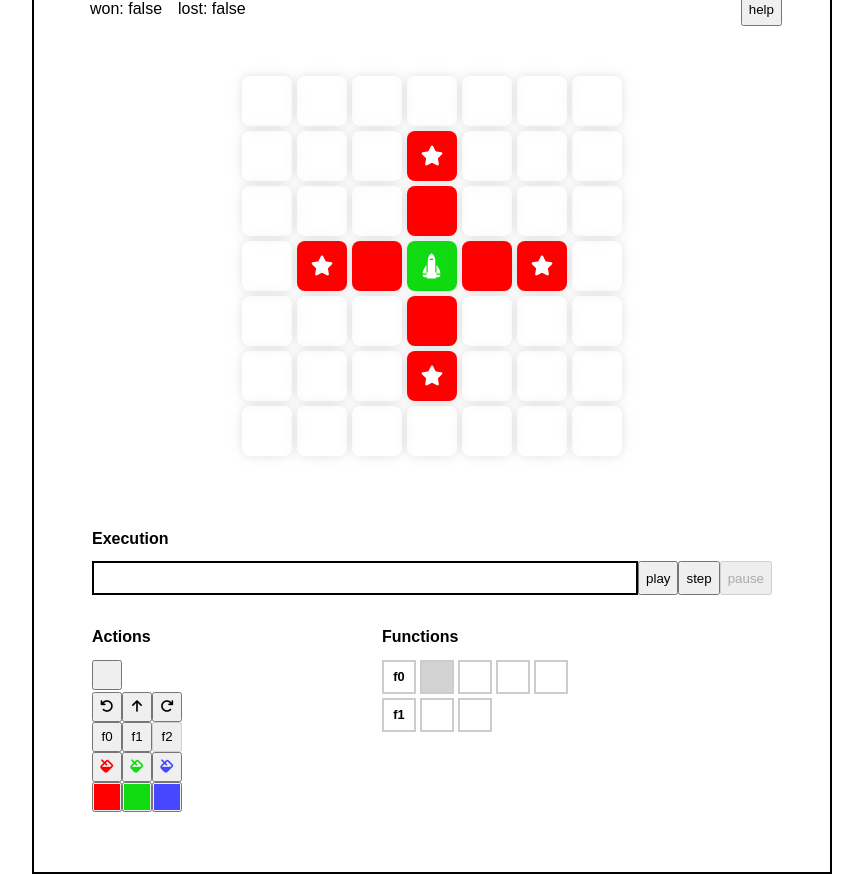
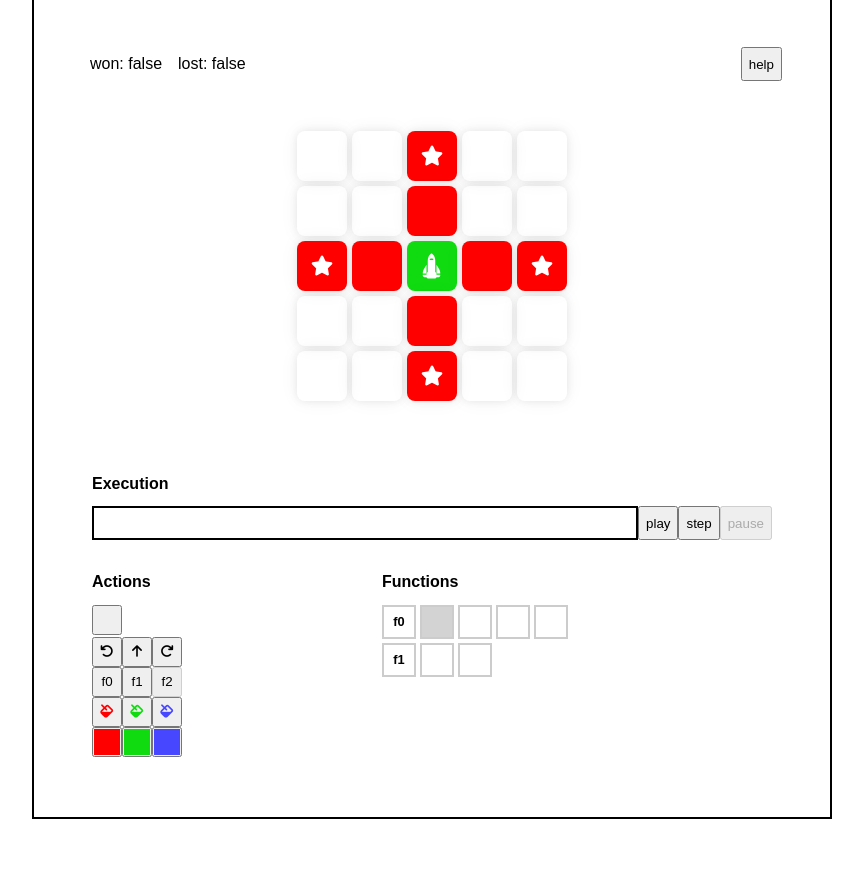
Before and after one commit to daniellionel01/logic-game, a Vue app: page / in a window 1280 px wide. Shown: the whole page, without its empty margins (216-1079 px from the left). After the commit the page ends 819 px from the top, so only its background shows below. Built offline with nearby package versions, Linux system fonts and the light colour scheme.

Commit message:
restructure data store for more minimalistic and modular level system

```diff
--- a/src/components/Cell.vue
+++ b/src/components/Cell.vue
@@ -1,66 +1,71 @@
 <template>
   <div id="cell" :style="cellStyle">
-    <span id="star" v-if="data.star && !data.collected">
-      <i class="fas fa-star"></i>
-    </span>
     <span id="ship" v-if="isShip" :style="shipStyle">
       <i class="fas fa-space-shuttle"></i>
+    </span>
+    <span id="star" v-if="star && !star.collected">
+      <i class="fas fa-star"></i>
     </span>
   </div>
 </template>
 
 <script lang="ts">
-import { defineComponent, PropType, computed, watch } from 'vue'
+import { defineComponent, computed, watch } from 'vue'
 import { useStore, Cell , Color, Direction } from '../store'
 
 export default defineComponent({
   name: 'Cell',
   props: {
-    index: {
+    row: {
       type: Number,
       required: true
     },
-    data: {
-      type: Object as PropType<Cell>,
+    col: {
+      type: Number,
       required: true
     }
   },
   setup: (props) => {
     const store = useStore()
 
-    const background = computed(() => store.getters.getCSSColor(props.data.color))
+    const cell = computed(() => {
+      const instore = store.state.grid.cells.find(c => c.row === props.row && c.col === props.col)
+      return instore || { row: props.row, col: props.col, color: Color.NONE } as Cell
+    })
 
-    const row = computed(() => store.getters.getRowByIndex(props.index))
-    const col = computed(() => store.getters.getColByIndex(props.index))
-    const isShip = computed(() => store.state.ship.row === row.value && store.state.ship.col === col.value)
+    const background = computed(() => store.getters.getCSSColor(cell.value.color))
+
+    const isShip = computed(() => store.state.grid.ship.row === props.row && store.state.grid.ship.col === props.col)
+    const star = computed(() => store.state.grid.stars.find(star => star.row === props.row && star.col === props.col))
 
     watch(
       () => isShip.value,
       (value) => {
-        if (!value || !props.data.star || props.data.collected) return
-        store.commit("collect", props.index)
+        if (!value || !star.value || star.value?.collected) return
+        store.commit("collect", { row: props.row, col: props.col })
       }
     )
 
     const cellStyle = computed(() => ({
       "borderRadius": "8px",
       "box-shadow": "0 0 8px 0 rgba(0, 0, 0, 0.08), 0 0 20px 0 rgba(0, 0, 0, 0.05)",
-      ...(props.data.color ? { "background": background.value } : {}),
-      ...(props.data.color === Color.NONE ? { border: "" } : {})
+      ...(cell.value.color ? { "background": background.value } : {}),
+      ...(cell.value.color === Color.NONE ? { border: "" } : {})
     }))
 
     const shipStyle = computed(() => ({
-      "color": props.data.color === Color.NONE ? "black" : "white",
-      ...(store.state.ship.direction === Direction.TOP ? { "transform": "rotate(-90deg)" } : {}),
-      ...(store.state.ship.direction === Direction.RIGHT ? { "transform": "rotate(0deg)" } : {}),
-      ...(store.state.ship.direction === Direction.BOTTOM ? { "transform": "rotate(90deg)" } : {}),
-      ...(store.state.ship.direction === Direction.LEFT ? { "transform": "rotate(180deg)" } : {})
+      "color": cell.value.color === Color.NONE ? "black" : "white",
+      ...(store.state.grid.ship.direction === Direction.TOP ? { "transform": "rotate(-90deg)" } : {}),
+      ...(store.state.grid.ship.direction === Direction.RIGHT ? { "transform": "rotate(0deg)" } : {}),
+      ...(store.state.grid.ship.direction === Direction.BOTTOM ? { "transform": "rotate(90deg)" } : {}),
+      ...(store.state.grid.ship.direction === Direction.LEFT ? { "transform": "rotate(180deg)" } : {})
     }))
 
     return {
       cellStyle,
       isShip,
-      shipStyle
+      shipStyle,
+      star
     }
   }
 })
--- a/src/components/Commands.vue
+++ b/src/components/Commands.vue
@@ -51,7 +51,7 @@ export default defineComponent({
     const functionRows = computed(() => Math.ceil(store.state.functions.length / 3))
 
     return {
-      functions: store.state.functions,
+      functions: computed(() => store.state.functions),
       functionRows,
 
       IT_PASS: InstructionType.PASS,
--- a/src/components/Game.vue
+++ b/src/components/Game.vue
@@ -26,6 +26,11 @@ export default defineComponent({
   setup: () => {
     const store = useStore()
 
+    onMounted(() => {
+      store.commit("loadLevel")
+      store.commit("resetLevel")
+    })
+
     let interval: number | undefined;
     watch(
       () => store.state.playing,
@@ -50,10 +55,6 @@ export default defineComponent({
         deep: true
       }
     )
-
-    onMounted(() => {
-      store.commit("resetLevel")
-    })
   }
 })
 </script>
--- a/src/components/Grid.vue
+++ b/src/components/Grid.vue
@@ -1,7 +1,12 @@
 <template>
   <div id="grid">
-    <div id="grid-container" :style="cellStyle">
-        <Cell v-for="(cell, index) in cells" :key="index" :data="cell" :index="index" class="cell" />
+    <div id="grid-container" :style="containerStyle">
+      <template v-for="row in rows" :key="row">
+        <template v-for="col in rows" :key="col">
+          <Cell :row="row" :col="col" class="cell" />
+        </template>
+      </template>
+        <!--<Cell v-for="(cell, index) in cells" :key="index" :data="cell" :index="index" class="cell" />-->
     </div>
   </div>
 </template>
@@ -19,17 +24,22 @@ export default defineComponent({
   setup: () => {
     const store = useStore()
 
-    const cellStyle = computed(() => ({
+    const rows = computed(() => Array.from(Array(store.getters.height).keys()).map(row => row + 1))
+    const cols = computed(() => Array.from(Array(store.getters.width).keys()).map(col => col + 1))
+
+    const containerStyle = computed(() => ({
       'display': 'grid',
-      'gridTemplateColumns': Array.from(Array(store.state.grid.cols).keys()).map(_ => "1fr").join(" "),
+      'gridTemplateColumns': Array.from(Array(store.getters.width).keys()).map(_ => "1fr").join(" "),
       'gap': '5px'
     }))
 
-    const cells = computed(() => store.state.cells)
+    const cells = computed(() => store.state.grid.cells)
 
     return {
+      rows,
+      cols,
       cells,
-      cellStyle
+      containerStyle
     }
   }
 })
--- a/src/store.ts
+++ b/src/store.ts
@@ -7,15 +7,6 @@ export enum Color {
     GREEN,
     BLUE
 }
-export interface Cell {
-    star: boolean
-    color: Color
-    collected: boolean
-}
-export interface Grid {
-    rows: number
-    cols: number
-}
 
 export enum Direction {
     TOP,
@@ -24,9 +15,16 @@ export enum Direction {
     LEFT
 }
 
-export interface Ship {
-    row: number
+export interface GridCoordinate {
+    row: number,
     col: number
+}
+
+export interface Cell extends GridCoordinate {
+    color: Color
+}
+
+export interface Ship extends GridCoordinate {
     direction: Direction
 }
 
@@ -57,19 +55,35 @@ export interface SelectedInstruction {
     instructionIndex: number
 }
 
+export interface CellConfig extends GridCoordinate {
+    color: Color,
+}
+
+export interface Star extends GridCoordinate {
+    collected: boolean
+}
+
 export interface Level {
-    grid: Grid
     ship: Ship
-    cells: Cell[]
+    cells: CellConfig[],
+    stars: GridCoordinate[],
+    functions: number[],
+    paintAvailability: {
+        red: boolean,
+        green: boolean,
+        blue: boolean
+    }
 }
 
 export interface State {
     levels: Level[]
-    currentLevel: number
-    ship: Ship
-    grid: Grid
-    cells: Cell[]
-    functions: Function[]
+    currentLevelIndex: number,
+    grid: {
+        ship: Ship,
+        cells: Cell[],
+        stars: Star[]
+    },
+    functions: Function[],
     stack: Instruction[]
     selectedInstruction: SelectedInstruction
     step: number
@@ -82,84 +96,36 @@ export const store = createStore<State>({
         levels: [
             {
                 ship: {
-                    row: 3,
-                    col: 3,
-                    direction: Direction.TOP
+                    row: 3, col: 3, direction: Direction.TOP
                 },
-                grid: {
-                    rows: 7,
-                    cols: 7,
-                },
+                functions: [4, 2],
+                paintAvailability: { red: false, green: false, blue: false },
                 cells: [
-                    { star: false, collected: false, color: Color.NONE },
-                    { star: false, collected: false, color: Color.NONE },
-                    { star: false, collected: false, color: Color.NONE },
-                    { star: false, collected: false, color: Color.NONE },
-                    { star: false, collected: false, color: Color.NONE },
-                    { star: false, collected: false, color: Color.NONE },
-                    { star: false, collected: false, color: Color.NONE },
-                    { star: false, collected: false, color: Color.NONE },
-                    { star: false, collected: false, color: Color.NONE },
-                    { star: false, collected: false, color: Color.NONE },
-                    { star: true, collected: false, color: Color.RED },
-                    { star: false, collected: false, color: Color.NONE },
-                    { star: false, collected: false, color: Color.NONE },
-                    { star: false, collected: false, color: Color.NONE },
-                    { star: false, collected: false, color: Color.NONE },
-                    { star: false, collected: false, color: Color.NONE },
-                    { star: false, collected: false, color: Color.NONE },
-                    { star: false, collected: false, color: Color.RED },
-                    { star: false, collected: false, color: Color.NONE },
-                    { star: false, collected: false, color: Color.NONE },
-                    { star: false, collected: false, color: Color.NONE },
-                    { star: false, collected: false, color: Color.NONE },
-                    { star: true, collected: false, color: Color.RED },
-                    { star: false, collected: false, color: Color.RED },
-                    { star: false, collected: false, color: Color.GREEN },
-                    { star: false, collected: false, color: Color.RED },
-                    { star: true, collected: false, color: Color.RED },
-                    { star: false, collected: false, color: Color.NONE },
-                    { star: false, collected: false, color: Color.NONE },
-                    { star: false, collected: false, color: Color.NONE },
-                    { star: false, collected: false, color: Color.NONE },
-                    { star: false, collected: false, color: Color.RED },
-                    { star: false, collected: false, color: Color.NONE },
-                    { star: false, collected: false, color: Color.NONE },
-                    { star: false, collected: false, color: Color.NONE },
-                    { star: false, collected: false, color: Color.NONE },
-                    { star: false, collected: false, color: Color.NONE },
-                    { star: false, collected: false, color: Color.NONE },
-                    { star: true, collected: false, color: Color.RED },
-                    { star: false, collected: false, color: Color.NONE },
-                    { star: false, collected: false, color: Color.NONE },
-                    { star: false, collected: false, color: Color.NONE },
-                    { star: false, collected: false, color: Color.NONE },
-                    { star: false, collected: false, color: Color.NONE },
-                    { star: false, collected: false, color: Color.NONE },
-                    { star: false, collected: false, color: Color.NONE },
-                    { star: false, collected: false, color: Color.NONE },
-                    { star: false, collected: false, color: Color.NONE },
-                    { star: false, collected: false, color: Color.NONE }
+                    { row: 1, col: 3, color: Color.RED },
+                    { row: 2, col: 3, color: Color.RED },
+                    { row: 3, col: 1, color: Color.RED },
+                    { row: 3, col: 2, color: Color.RED },
+                    { row: 3, col: 3, color: Color.GREEN },
+                    { row: 3, col: 4, color: Color.RED },
+                    { row: 3, col: 5, color: Color.RED },
+                    { row: 4, col: 3, color: Color.RED },
+                    { row: 5, col: 3, color: Color.RED }
+                ],
+                stars: [
+                    { row: 1, col: 3 },
+                    { row: 3, col: 5 },
+                    { row: 3, col: 1 },
+                    { row: 5, col: 3 }
                 ]
             }
         ],
-        currentLevel: 0,
-
-        ship: { row: 0, col: 0, direction: 0 },
-        grid: { rows: 0, cols: 0 },
-        cells: [],
-        functions: [
-            { instructions: [
-                { type: InstructionType.PASS, color: Color.NONE, payload: undefined },
-                { type: InstructionType.PASS, color: Color.NONE, payload: undefined },
-                { type: InstructionType.PASS, color: Color.NONE, payload: undefined },
-                { type: InstructionType.PASS, color: Color.NONE, payload: undefined }
-            ]},
-            { instructions: [
-                { type: InstructionType.PASS, color: Color.NONE, payload: undefined },
-                { type: InstructionType.PASS, color: Color.NONE, payload: undefined }
-            ]}
-        ],
+        currentLevelIndex: 0,
+        grid: {
+            ship: { row: 0, col: 0, direction: Direction.TOP },
+            cells: [],
+            stars: []
+        },
+        functions: [],
         stack: [],
         selectedInstruction: {
             functionIndex: 0,
@@ -169,22 +135,29 @@ export const store = createStore<State>({
         playing: false
     },
     getters: {
-        getCellByRowCol: (state) => (row: number, col: number): Cell | null => {
-            const cell = state.cells[col + row * state.grid.cols]
-            return cell || null
+        width (state) {
+            const rows = state.grid.cells.map(cell => cell.row)
+            if (rows.length === 0) return 0
+
+            const minRow = Math.min(...rows)
+            const maxRow = Math.max(...rows)
+            return maxRow - minRow + 1
         },
-        getRowByIndex: (state) => (index: number): number => {
-            return Math.floor(index / state.grid.rows)
-        },
-        getColByIndex: (state) => (index: number): number => {
-            return index % state.grid.cols
+        height (state) {
+            const cols = state.grid.cells.map(cell => cell.col)
+            if (cols.length === 0) return 0
+
+            const minCol = Math.min(...cols)
+            const maxCol = Math.max(...cols)
+            return maxCol - minCol + 1
         },
 
-        shipCell(state, getters): Cell | undefined {
-            return state.cells.find((_cell, index) => {
-                const row = getters.getRowByIndex(index)
-                const col = getters.getColByIndex(index)
-                return state.ship.row === row && state.ship.col === col
+        getCellByRowCol: (state) => (row: number, col: number): Cell | undefined =>
+            state.grid.cells.find(cell => cell.row === row && cell.col === col),
+
+        shipCell(state): Cell | undefined {
+            return state.grid.cells.find((cell) => {
+                return state.grid.ship.row === cell.row && state.grid.ship.col === cell.col
             })
         },
 
@@ -193,7 +166,7 @@ export const store = createStore<State>({
             return getters.shipCell.color === Color.NONE
         },
         won(state) {
-            return state.cells.filter(cell => cell.star && !cell.collected).length === 0
+            return state.grid.stars.filter(star => !star.collected).length === 0
         },
 
         getCSSColor: (_state) => (color: Color): string => {
@@ -236,15 +209,22 @@ export const store = createStore<State>({
                 color: payload
             })
         },
+        loadLevel(state) {
+            const level = state.levels[state.currentLevelIndex]
+
+            state.functions = [...level.functions.map(num =>
+                ({ instructions: Array.from(Array(num).keys()).map(() =>
+                    ({  type: InstructionType.PASS, color: Color.NONE, payload: undefined  })) }))]
+        },
         resetLevel(state) {
-            const level = state.levels[state.currentLevel]
-            Object.assign(state.grid, {
-                ...state.grid,
-                rows: level.grid.rows,
-                cols: level.grid.cols
-            })
-            state.cells = [...level.cells.map(cell => ({...cell}))]
-            Object.assign(state.ship, { ...level.ship })
+            const level = state.levels[state.currentLevelIndex]
+
+            Object.assign(state.grid.stars,
+                [...level.stars.map(star => ({...star, collected: false}))]
+            )
+            Object.assign(state.grid.cells,
+                [...level.cells.map(cell => ({...cell}))])
+            Object.assign(state.grid.ship, { ...level.ship })
         },
         play(state) {
             state.playing = true
@@ -254,12 +234,12 @@ export const store = createStore<State>({
             state.step = 0
         },
         step(state) {
-            // TODO pop current stack
             const instruction = state.stack.shift()
             if (!instruction) return;
             state.step += 1
 
-            const shipCell = state.cells[state.ship.col + state.ship.row * state.grid.cols]
+            const shipCell = state.grid.cells.find(cell => cell.row === state.grid.ship.row && cell.col === state.grid.ship.col)
+            if (!shipCell) return;
 
             if (instruction.type === InstructionType.CALL_FUNCTION) {
                 if (instruction.color)
@@ -276,25 +256,25 @@ export const store = createStore<State>({
                     if (shipCell.color !== instruction.color)
                         return
 
-                if (state.ship.direction === Direction.TOP) {
-                    Object.assign(state.ship, {
-                        ...state.ship,
-                        row: state.ship.row - 1
+                if (state.grid.ship.direction === Direction.TOP) {
+                    Object.assign(state.grid.ship, {
+                        ...state.grid.ship,
+                        row: state.grid.ship.row - 1
                     })
-                } else if (state.ship.direction === Direction.BOTTOM) {
-                    Object.assign(state.ship, {
-                        ...state.ship,
-                        row: state.ship.row + 1
+                } else if (state.grid.ship.direction === Direction.BOTTOM) {
+                    Object.assign(state.grid.ship, {
+                        ...state.grid.ship,
+                        row: state.grid.ship.row + 1
                     })
-                } else if (state.ship.direction === Direction.LEFT) {
-                    Object.assign(state.ship, {
-                        ...state.ship,
-                        col: state.ship.col - 1
+                } else if (state.grid.ship.direction === Direction.LEFT) {
+                    Object.assign(state.grid.ship, {
+                        ...state.grid.ship,
+                        col: state.grid.ship.col - 1
                     })
-                } else if (state.ship.direction === Direction.RIGHT) {
-                    Object.assign(state.ship, {
-                        ...state.ship,
-                        col: state.ship.col + 1
+                } else if (state.grid.ship.direction === Direction.RIGHT) {
+                    Object.assign(state.grid.ship, {
+                        ...state.grid.ship,
+                        col: state.grid.ship.col + 1
                     })
                 }
             } else if (instruction.type === InstructionType.ROTATE_LEFT) {
@@ -302,9 +282,9 @@ export const store = createStore<State>({
                     if (shipCell.color !== instruction.color)
                         return
 
-                const direction = state.ship.direction === 0 ? Direction.LEFT : (state.ship.direction - 1)
-                Object.assign(state.ship, {
-                    ...state.ship,
+                const direction = state.grid.ship.direction === 0 ? Direction.LEFT : (state.grid.ship.direction - 1)
+                Object.assign(state.grid.ship, {
+                    ...state.grid.ship,
                     direction
                 })
             } else if (instruction.type === InstructionType.ROTATE_RIGHT) {
@@ -312,9 +292,9 @@ export const store = createStore<State>({
                     if (shipCell.color !== instruction.color)
                         return
 
-                const direction = (state.ship.direction + 1) % 4
-                Object.assign(state.ship, {
-                    ...state.ship,
+                const direction = (state.grid.ship.direction + 1) % 4
+                Object.assign(state.grid.ship, {
+                    ...state.grid.ship,
                     direction
                 })
             } else if (instruction.type === InstructionType.PAINT_COLOR) {
@@ -329,14 +309,17 @@ export const store = createStore<State>({
             }
         },
         initStack(state) {
+            if (state.functions.length === 0) return;
+
             state.stack = [
                 ...state.functions[0].instructions.filter(instruction => instruction.type !== InstructionType.PASS)
             ]
         },
-        collect(state, payload: number) {
-            const cell = state.cells[payload]
-            Object.assign(cell, {
-                ...cell,
+        collect(state, payload: GridCoordinate) {
+            const star = state.grid.stars
+                .find(cell => cell.row === payload.row && cell.col === payload.col)
+            Object.assign(star, {
+                ...star,
                 collected: true
             })
         }
```
